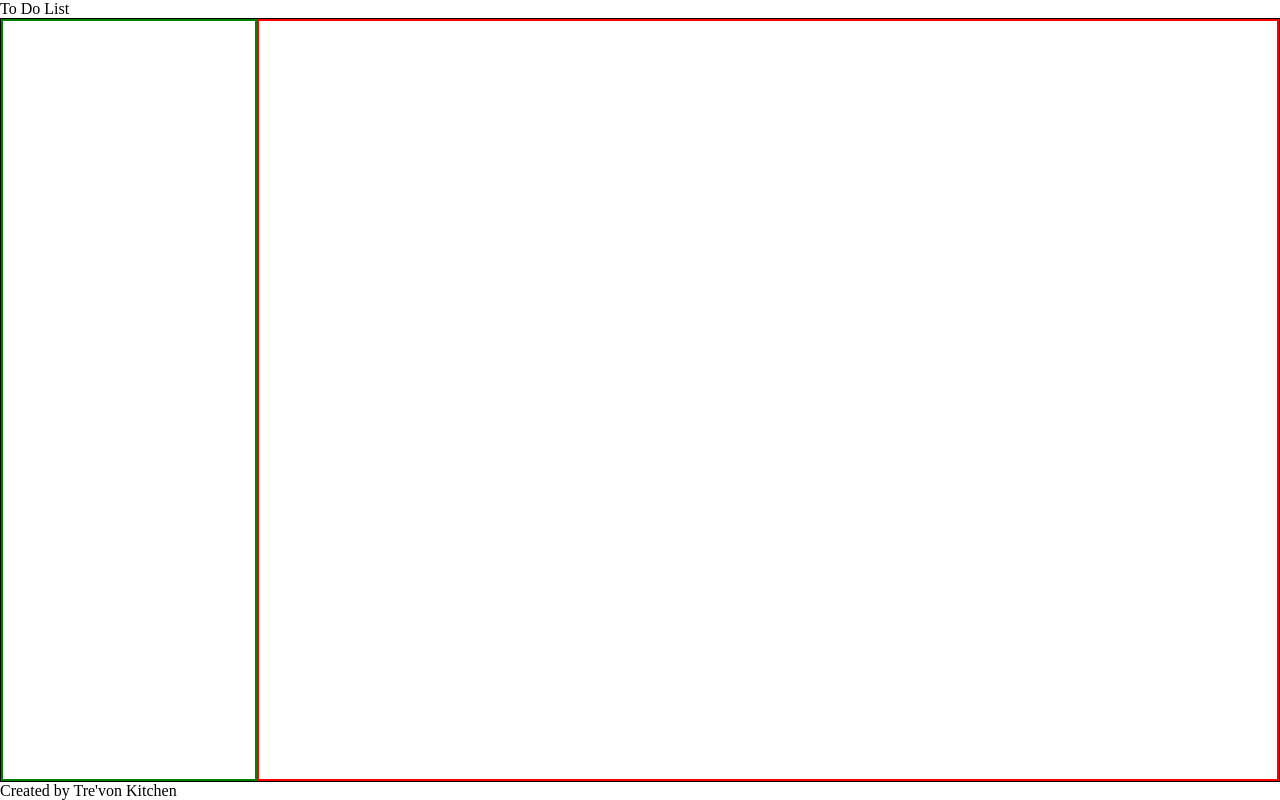
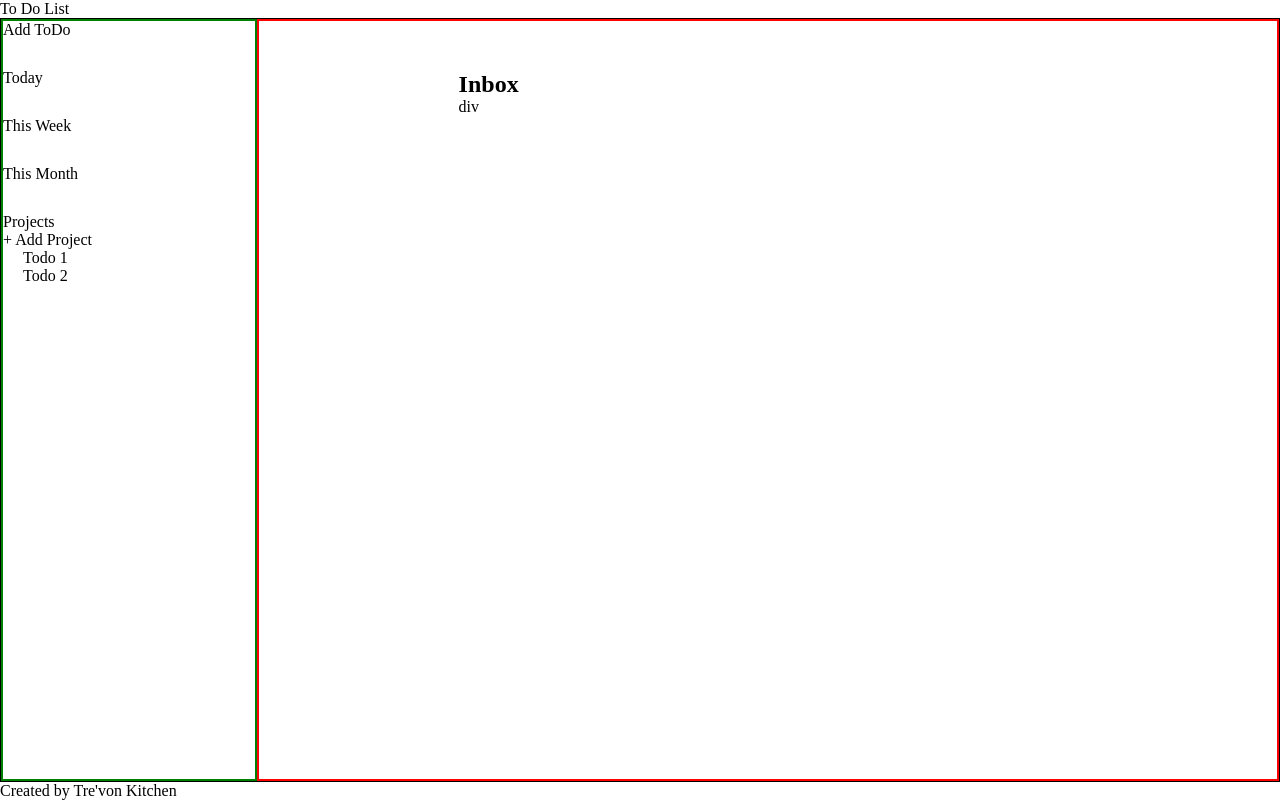
Before and after one commit to trekitch/todolist, a website built with webpack: page dist/index.html in a window 1280 px wide. Built offline with Linux system fonts and the light colour scheme.

Commit message:
templated more features for DOM

```diff
--- a/src/styles.css
+++ b/src/styles.css
@@ -2,6 +2,10 @@
     padding: 0;
     margin: 0;
     box-sizing: border-box;
+}
+
+li {
+    list-style-type: none;
 }
 
 body{
@@ -24,4 +28,15 @@ body{
 .sidebar {
     width: 20%;
     border: 2px solid green;
+    display: flex;
+    flex-direction: column;
+    gap: 30px;
 }
+
+.main {
+    padding: 50px 200px;
+}
+
+.projectsSec ul {
+    padding-left: 20px;
+}
```
Also changed, not shown: dist/index.html, dist/main.js.
